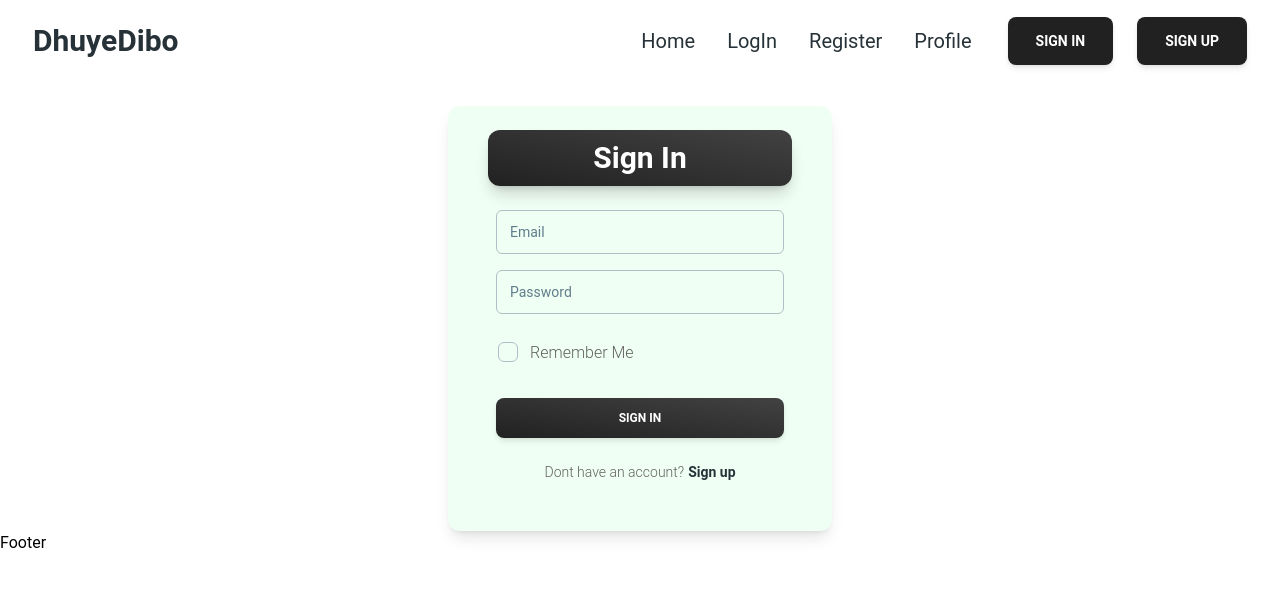
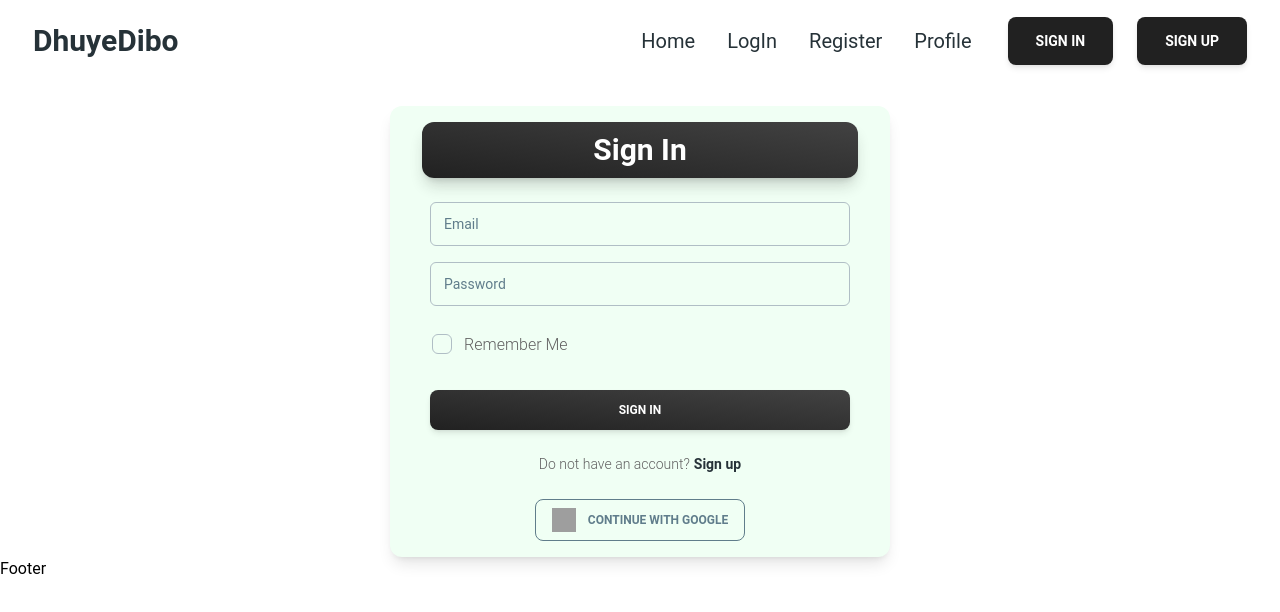
Before and after one commit to Asad9340/LogIn-LogOut-Validation, a React (Vite) app: page /login in a window 1280 px wide. Shown: the top 612 px of the page. Built offline with nearby package versions, Linux system fonts and the light colour scheme; no server answers; grey boxes are pictures that could not be loaded.

Commit message:
added sign in with google popup

```diff
--- a/src/Hook/AuthProvider.jsx
+++ b/src/Hook/AuthProvider.jsx
@@ -1,11 +1,12 @@
 import { createContext, useEffect, useState } from 'react';
 import auth from '../Firebase/firebase.config';
-import { createUserWithEmailAndPassword, onAuthStateChanged, signInWithEmailAndPassword, signOut } from 'firebase/auth';
+import {  createUserWithEmailAndPassword, onAuthStateChanged, signInWithEmailAndPassword, signOut } from 'firebase/auth';
 
 export const AuthContext = createContext(null);
 function AuthProvider({ children }) {
   const [user, setUser] = useState({});
-  const [loading,setLoading]=useState(true);
+  const [loading, setLoading] = useState(true);
+
   const createUser = (email, password) => {
     setLoading(true)
    return createUserWithEmailAndPassword(auth, email, password);
--- a/src/Pages/Shared/LogInRegister/LogIn.jsx
+++ b/src/Pages/Shared/LogInRegister/LogIn.jsx
@@ -1,7 +1,9 @@
-
 import { useContext } from 'react';
 import { Link, useNavigate } from 'react-router-dom';
 import { AuthContext } from '../../../Hook/AuthProvider';
+import { Button } from '@material-tailwind/react';
+import { GoogleAuthProvider, signInWithPopup } from 'firebase/auth';
+import auth from '../../../Firebase/firebase.config';
 
 function LogIn() {
   const { logInUser } = useContext(AuthContext);
@@ -12,15 +14,26 @@ function LogIn() {
     const userPassword = e.target.password.value;
     logInUser(userEmail, userPassword)
       .then(() => {
-        e.target.reset()
+        e.target.reset();
+        navigate('/');
+      })
+      .catch(error => console.log(error));
+  };
+
+  const provider = new GoogleAuthProvider();
+  const handleGoogleLogIn = () => {
+    signInWithPopup(auth, provider)
+      .then(result => {
+        console.log(result.user.photoURL);
         navigate('/')
       })
       .catch(error => console.log(error));
   };
+
   return (
     <div className="flex justify-center">
       <form onSubmit={handleLogInSubmit}>
-        <div className="relative flex flex-col text-gray-700 bg-[#f0fff4] shadow-lg w-96 rounded-xl bg-clip-border p-6 mt-6">
+        <div className="relative flex flex-col text-gray-700 bg-[#f0fff4] shadow-lg w-96 md:w-[500px] rounded-xl bg-clip-border p-4 mt-6">
           <div className="relative grid mx-4 overflow-hidden text-white shadow-lg h-14 place-items-center rounded-xl bg-gradient-to-tr from-gray-900 to-gray-800 bg-clip-border shadow-gray-900/20">
             <h3 className="block font-sans text-3xl antialiased font-semibold leading-snug tracking-normal text-white">
               Sign In
@@ -96,7 +109,7 @@ function LogIn() {
               Sign In
             </button>
             <p className="flex justify-center mt-6 font-sans text-sm antialiased font-light leading-normal text-inherit">
-              Dont have an account?
+              Do not have an account?
               <Link
                 to="/register"
                 className="block ml-1 font-sans text-sm antialiased font-bold leading-normal text-blue-gray-900"
@@ -105,6 +118,22 @@ function LogIn() {
               </Link>
             </p>
           </div>
+          <div className=" flex justify-center">
+            <Button
+              onClick={handleGoogleLogIn}
+              size="sm"
+              variant="outlined"
+              color="blue-gray"
+              className="flex items-center gap-3"
+            >
+              <img
+                src="https://docs.material-tailwind.com/icons/google.svg"
+                alt="metamask"
+                className="h-6 w-6"
+              />
+              Continue with Google
+            </Button>
+          </div>
         </div>
       </form>
     </div>
--- a/src/Pages/Shared/NavigationBar/NavigationBar.jsx
+++ b/src/Pages/Shared/NavigationBar/NavigationBar.jsx
@@ -38,6 +38,8 @@ function NavigationBar() {
           Home
         </Link>
       </Typography>
+      {!user ? (
+        <>
           <Typography
             as="li"
             variant="lead"
@@ -58,6 +60,10 @@ function NavigationBar() {
               Register
             </Link>
           </Typography>
+        </>
+      ) : (
+        ''
+      )}
       <Typography
         as="li"
         variant="lead"
@@ -76,7 +82,7 @@ function NavigationBar() {
             color="blue-gray"
             className="p-1 font-normal"
           >
-            <Link to='/orders' className="flex items-center">
+            <Link to="/orders" className="flex items-center">
               Orders
             </Link>
           </Typography>
@@ -86,7 +92,7 @@ function NavigationBar() {
             color="blue-gray"
             className="p-1 font-normal"
           >
-            <Link to='/dashboard' className="flex items-center">
+            <Link to="/dashboard" className="flex items-center">
               Dashboard
             </Link>
           </Typography>
@@ -129,7 +135,7 @@ function NavigationBar() {
                       variant="circular"
                       alt="tania andrew"
                       src={
-                        user?.photoURl
+                        user
                           ? user.photoURL
                           : 'https://images.unsplash.com/photo-1633332755192-727a05c4013d?ixlib=rb-1.2.1&ixid=MnwxMjA3fDB8MHxwaG90by1wYWdlfHx8fGVufDB8fHx8&auto=format&fit=crop&w=1480&q=80'
                       }
```
Also changed, not shown: 1 other file (tests, documents, lock files or other folders). Lines whose indentation alone changed are shown as unchanged.
